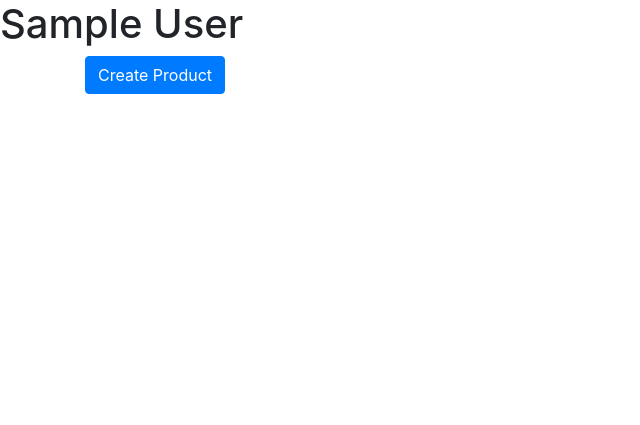
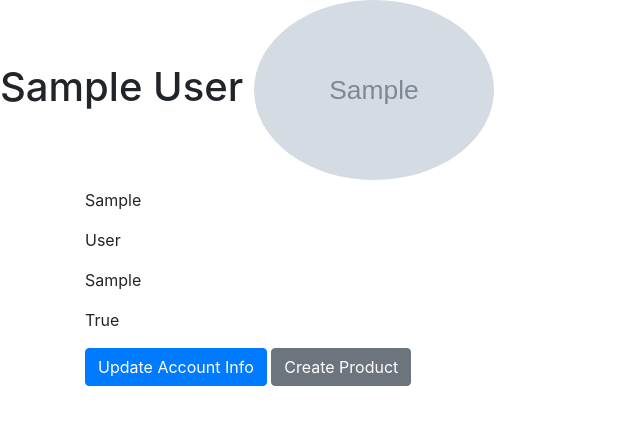
Before and after one commit to theHopeCollective/thcWebsite, a Django app: page /accounts/1/ in a window 1280 px wide. Shown: the part 86-511 px from the top of the page, without its empty margins (0-640 px from the left). Run offline with Django 3.2, Linux system fonts and the light colour scheme; tables that the repository leaves empty hold one stand-in row (values such as "Sample post"); grey boxes marked "Sample" are stand-in pictures; parts of the project's set-up code (start-up, migrations or seed data) failed here and were passed over; some libraries are stand-ins or nearby versions.

Commit message:
user profile pics working

```diff
--- a/thcWebsite/accounts/forms.py
+++ b/thcWebsite/accounts/forms.py
@@ -32,7 +32,7 @@ class UserEditForm(UserChangeForm):
     class Meta:
       model = User
       # fields = ( "first_name", "last_name", "display_name","email","password1", "password2", "is_artist", "is_nonprofit")
-      fields = ( "first_name", "last_name", "display_name","email", "is_artist", "is_nonprofit")
+      fields = ( "first_name", "last_name", "display_name","email", "is_artist", "is_nonprofit", "profile_pic")
 
     def __init__(self, *args, **kwargs):
         super().__init__(*args, **kwargs)
--- a/thcWebsite/accounts/models.py
+++ b/thcWebsite/accounts/models.py
@@ -1,5 +1,3 @@
-
-
 from __future__ import unicode_literals
 
 from django.db import models
@@ -21,7 +19,7 @@ class User(AbstractBaseUser, PermissionsMixin):
     is_artist = models.BooleanField(_('Are you a Wake County Based Artist?'), default=False)
     is_nonprofit = models.BooleanField(_('Are you representing a Wake County Based Nonprofit looking to benefit our community?'), default=False)
 
-    profile_pic = models.ImageField(upload_to='avatars/', null=True, blank=True)
+    profile_pic = models.ImageField(upload_to='profile_pics/', null=True, blank=True)
 
     objects = UserManager()
 
--- /dev/null
+++ b/thcWebsite/accounts/templates/accounts/user_detail.html
@@ -0,0 +1,28 @@
+<!DOCTYPE html>
+{% extends "base.html" %}
+{% load bootstrap3 %}
+{% load static %}
+{% block content %}
+
+    <h1> {{user.display_name }}
+      <img src='{{ user.profile_pic.url }}' class="rounded-circle" alt="Profile Picture Not Found" width="240">
+
+    </h1>
+
+    <div class="container">
+      <p> {{user.first_name }}</p>
+      <p> {{user.last_name }}</p>
+      <p> {{user.first_name }}</p>
+      <p> {{user.is_artist}} <p>
+
+
+    </div>
+    <div class="container">
+      <a class="btn btn-primary" href="{% url 'accounts:user_update' pk=user.pk %}" role="button">Update Account Info</a>
+      <!-- {% if user.is_artist %} -->
+      <a class="btn btn-secondary" href="{% url 'thcStore:product_create' %}" role="button">Create Product</a>
+      <!-- {% endif %} -->
+    </div>
+
+
+  {% endblock %}
--- a/thcWebsite/templates/accounts/edit_profile.html
+++ b/thcWebsite/accounts/templates/accounts/user_update.html
@@ -5,7 +5,7 @@
     <div class="container">
       <h1> {{user.display_name}} Edit Account</h1>
 
-      <form  method="POST">
+      <form  method="POST" enctype="multipart/form-data">
         {% csrf_token %}
         {{ form.as_p }}
         <input type="submit" class="btn btn-default" name="" value="Update">
--- a/thcWebsite/accounts/urls.py
+++ b/thcWebsite/accounts/urls.py
@@ -1,6 +1,9 @@
 from django.urls import path, include
 from django.contrib.auth import views as auth_views
 from . import views, forms
+from django.conf import settings
+from django.conf.urls.static import static
+
 
 app_name= 'accounts'
 
@@ -13,4 +16,4 @@ urlpatterns= [
     path('<slug:pk>/', views.userDetailView.as_view(),name='user_detail'),
     path('update/<pk>/', views.userUpdateView.as_view(),name='user_update'),
 
-]
+] + static(settings.MEDIA_URL, document_root=settings.MEDIA_ROOT)
--- a/thcWebsite/accounts/views.py
+++ b/thcWebsite/accounts/views.py
@@ -21,7 +21,7 @@ class userDetailView(DetailView):
     slug_field = 'display_name'
     slug_url_kwarg = 'display_name'
 
-    template_name= 'accounts/user_profile.html'
+    template_name= 'accounts/user_detail.html'
 
     def get_context_data(self, **kwargs):
         context = super().get_context_data(**kwargs)
@@ -39,11 +39,12 @@ class userUpdateView(UpdateView):
     form_class = forms.UserEditForm
     model = models.User
 
-    template_name = 'accounts/edit_profile.html'
+    template_name = 'accounts/user_update.html'
 
-    def get_success_url(self, display_name):
-        display_name = self.kwargs['pk']
-        return reverse_lazy('accounts:edit_profile', kwargs={'pk': display_name})
+
+    def get_success_url(self):
+        pk = self.kwargs['pk']
+        return reverse_lazy('accounts:user_detail', kwargs={'pk': pk })
 
     # def get_context_data(self, **kwargs):
     #     context = super().get_context_data(**kwargs)
--- a/thcWebsite/templates/accounts/user_profile.html
+++ /dev/null
@@ -1,14 +0,0 @@
-<!DOCTYPE html>
-{% extends "base.html" %}
-{% load bootstrap3 %}
-
-  {% block content %}
-
-    <h1> {{user.display_name}} </h1>
-
-    <div class="container">
-      <a class="btn btn-primary" href="{% url 'thcStore:product_create' %}" role="button">Create Product</a>
-    </div>
-
-
-  {% endblock %}
--- a/thcWebsite/templates/base.html
+++ b/thcWebsite/templates/base.html
@@ -40,7 +40,7 @@
             {% if user.is_artist %}
               <!--  added options -->
               <div class="dropdown-menu" aria-labelledby="navbarDropdown">
-                  <a class="dropdown-item" href="{% url 'accounts:user_update' pk=user.pk %}">Profile</a>
+                  <a class="dropdown-item" href="{% url 'accounts:user_detail' pk=user.pk %}">Profile</a>
                   <a class="dropdown-item" href="#">Settings</a>
                   <a class="dropdown-item" href="{% url 'accounts:logout'  %}">Logout</a>
               </div>
```
Also changed, not shown: thcWebsite/templates/accounts/login.html (deleted, +0 -19 lines), thcWebsite/templates/accounts/signup.html (deleted, +0 -18 lines), thcWebsite/accounts/migrations/0003_auto_20200122_1630.py (added), thcWebsite/accounts/migrations/0004_auto_20200122_1641.py (added), thcWebsite/media/profile_pics/82147553_2598501747093477_6606178997153824768_n_1.jpg (added), thcWebsite/payment/migrations/0001_initial.py (added).
